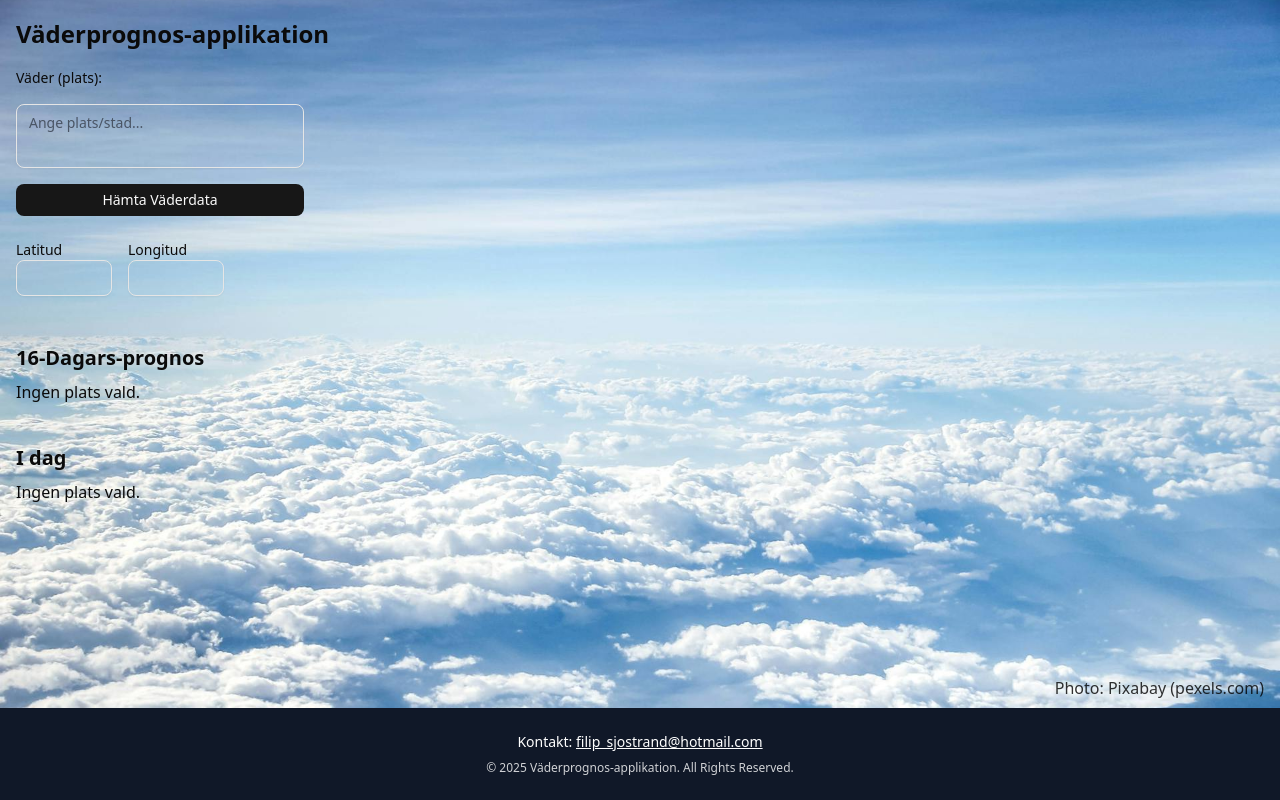
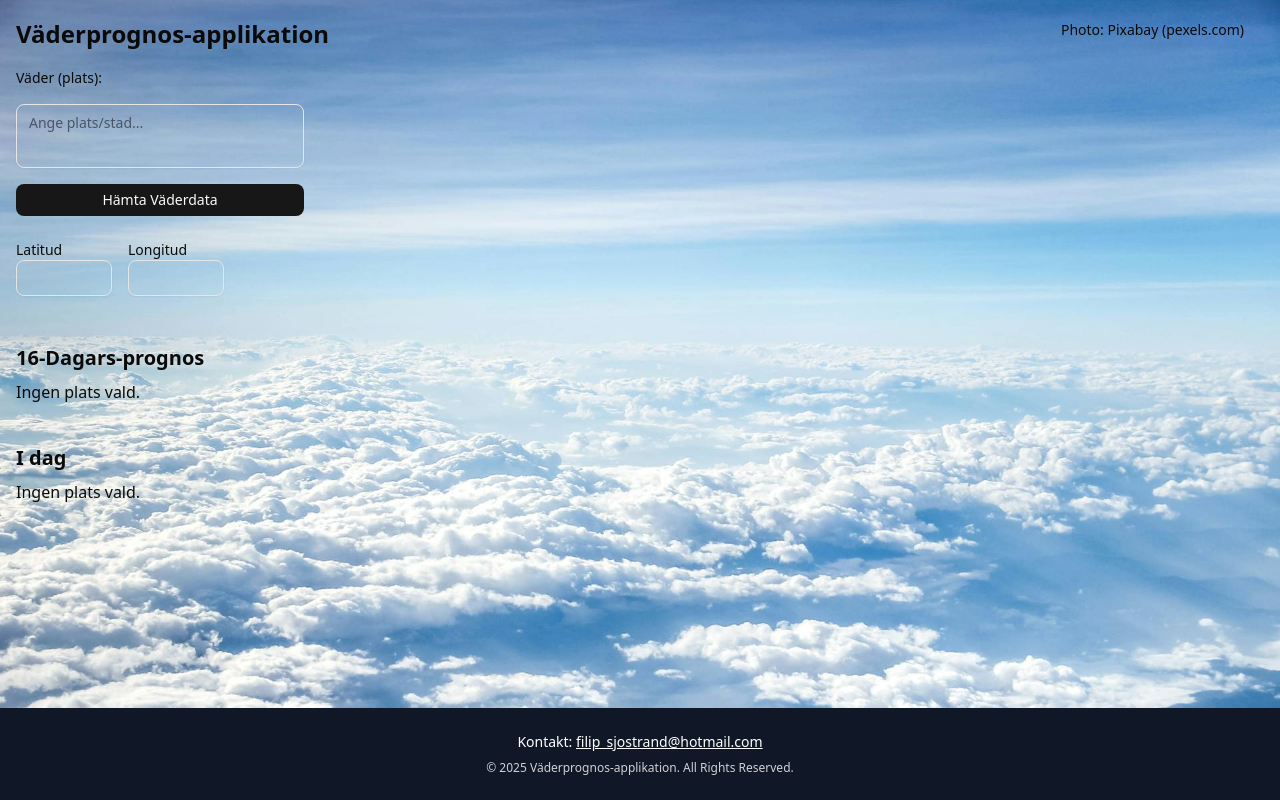
Before and after one commit to filipsjostrand/next-js-weather-project, a Next.js app: page / in a window 1280 px wide. Built offline with nearby package versions, Linux system fonts and the light colour scheme.

Commit message:
ADD layout.tsx (pixabay text top right)

```diff
--- a/src/app/layout.tsx
+++ b/src/app/layout.tsx
@@ -28,8 +28,8 @@ export default function RootLayout({
         }}
       >
 
-        {/* Background Attribution Text */}
-        <div className="absolute bottom-25 right-4 text-black text-base opacity-80 font-medium">
+                  {/* Top-right Attribution */}
+        <div className="text-sm sm:absolute sm:top-2 sm:right-6 m-3">
           Photo: Pixabay (pexels.com)
         </div>
 
```
